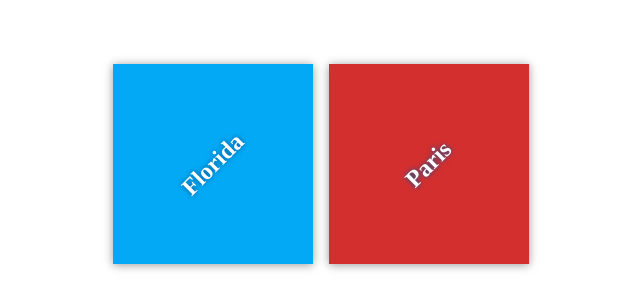
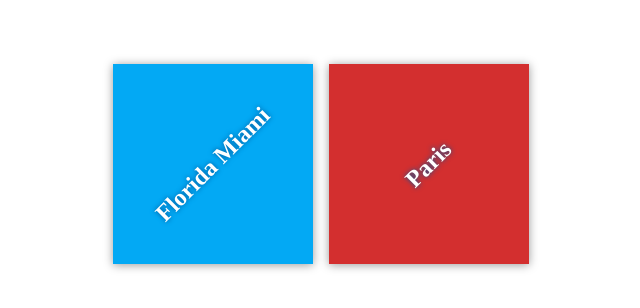
Before and after one commit to natospaces/my-travel-plans, a plain HTML site: page index.html in a window 1280 px wide. Shown: the part 236-544 px from the top of the page, without its empty margins (319-959 px from the left). Drawn offline with Linux system fonts and the light colour scheme.

Commit message:
Added Miami to Florida Destination

```diff
--- a/index.html
+++ b/index.html
@@ -11,7 +11,7 @@
     <div class="container">
         <div class="destination-container">
             <div class="destination" id="florida">
-                <h2>Florida</h2>
+                <h2>Florida Miami</h2>
             </div>
 
             <div class="destination" id="paris">
```
